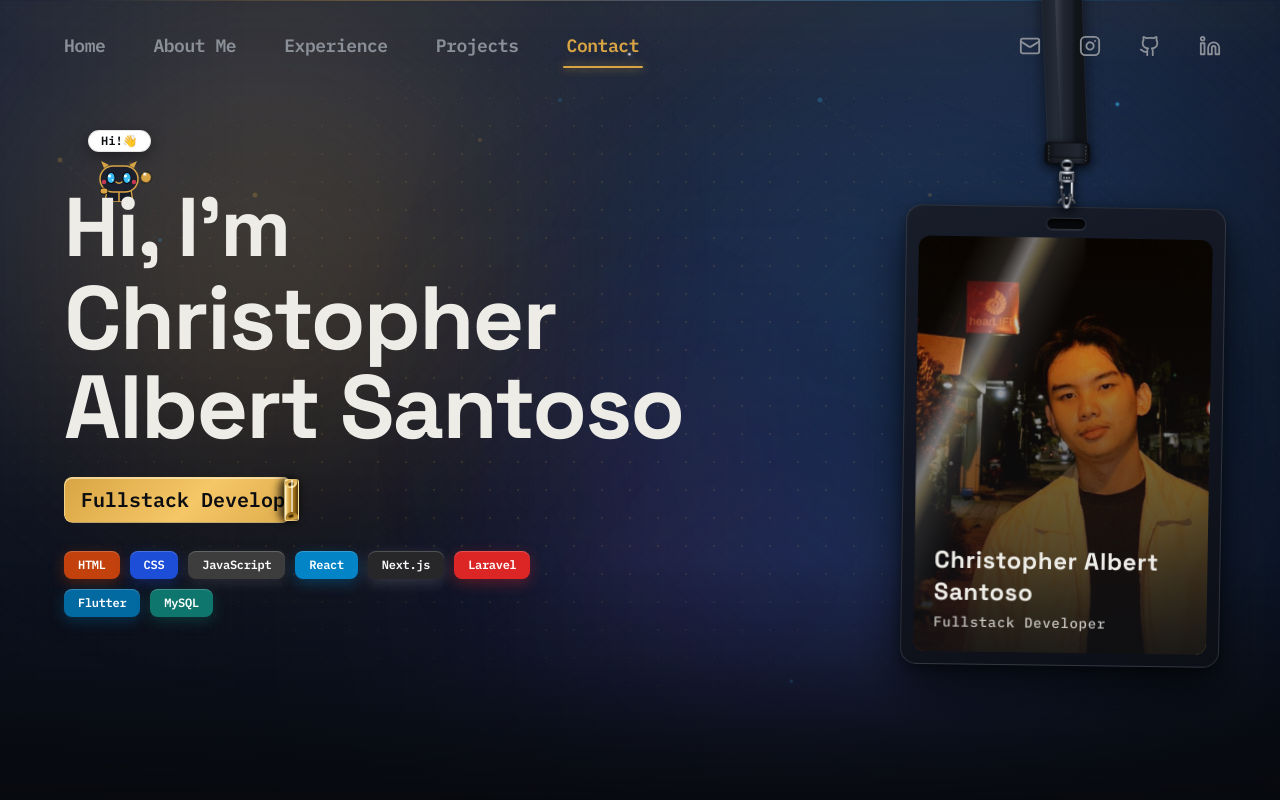
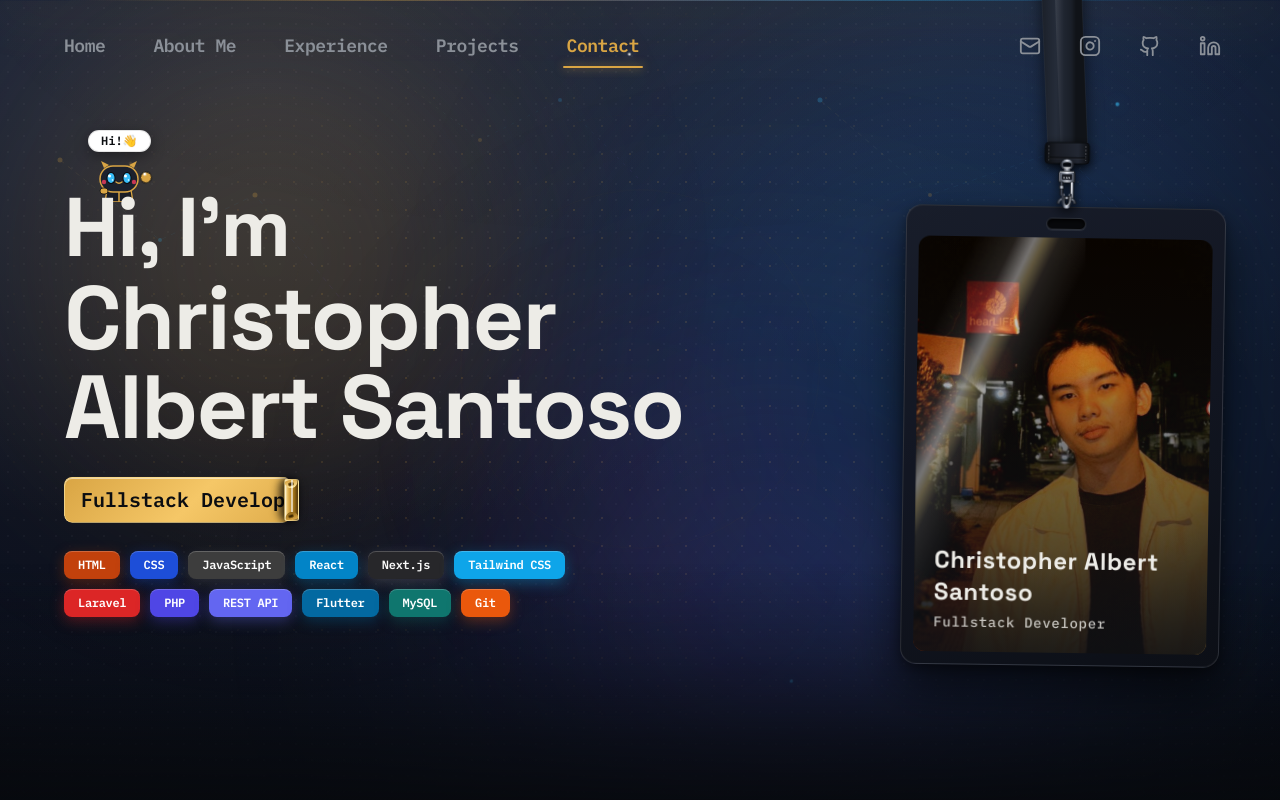
Before and after one commit to chrisalbertt/cobak, a React (Vite) app: page / in a window 1280 px wide. Shown: the top 800 px of the page. Built offline with nearby package versions, Linux system fonts and the light colour scheme.

Commit message:
Update tech stack badges in Hero section

```diff
--- a/src/components/Hero.jsx
+++ b/src/components/Hero.jsx
@@ -1166,9 +1166,13 @@ const TECH_STACK = [
   { name: 'JavaScript', bg: '#3D3D3D', text: '#FFFFFF', shadow: 'rgba(255, 255, 255, 0.1)' },
   { name: 'React', bg: '#0284C7', text: '#FFFFFF', shadow: 'rgba(2, 132, 199, 0.35)' },
   { name: 'Next.js', bg: '#27272A', text: '#FAFAFA', shadow: 'rgba(255, 255, 255, 0.15)' },
+  { name: 'Tailwind CSS', bg: '#0EA5E9', text: '#FFFFFF', shadow: 'rgba(14, 165, 233, 0.35)' },
   { name: 'Laravel', bg: '#DC2626', text: '#FFFFFF', shadow: 'rgba(220, 38, 38, 0.35)' },
+  { name: 'PHP', bg: '#4F46E5', text: '#FFFFFF', shadow: 'rgba(79, 70, 229, 0.35)' },
+  { name: 'REST API', bg: '#6366F1', text: '#FFFFFF', shadow: 'rgba(99, 102, 241, 0.35)' },
   { name: 'Flutter', bg: '#0369A1', text: '#FFFFFF', shadow: 'rgba(3, 105, 161, 0.35)' },
   { name: 'MySQL', bg: '#0F766E', text: '#FFFFFF', shadow: 'rgba(15, 118, 110, 0.35)' },
+  { name: 'Git', bg: '#EA580C', text: '#FFFFFF', shadow: 'rgba(234, 88, 12, 0.35)' },
 ]
 
 /* ── Main Hero ── */
```
